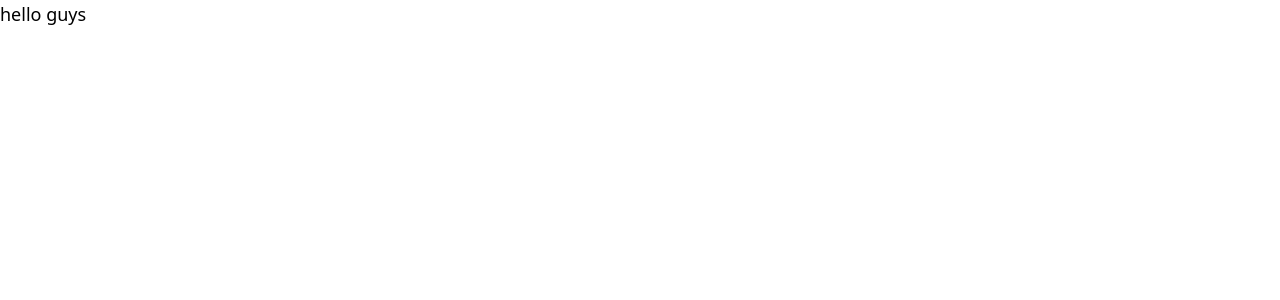
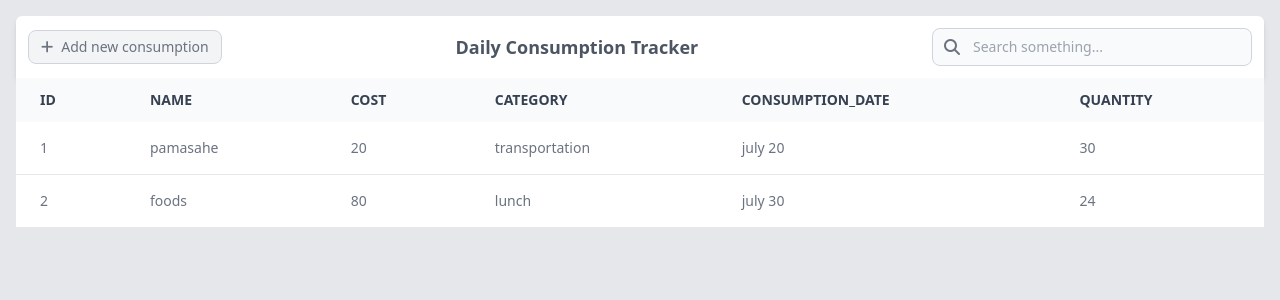
Before and after one commit to Arandelle/inventory_system, a PHP site: page / in a window 1280 px wide. Before the commit the part shown is almost empty. Shown: the top 300 px of the page. Run offline with PHP 8.4, Linux system fonts and the light colour scheme; some libraries are stand-ins or nearby versions.

Commit message:
Created toolbar and table body

```diff
--- a/database.php
+++ b/database.php
@@ -2,7 +2,7 @@
     $serverName = "localhost";
     $username = "root";
     $password = "";
-    $dbname = "ITEC116_LAB";
+    $dbname = "cunsumption_tracker";
 
     $conn = new mysqli($serverName, $username, $password,  $dbname);
 
--- a/index.php
+++ b/index.php
@@ -4,9 +4,25 @@
     <meta charset="UTF-8">
     <meta name="viewport" content="width=device-width, initial-scale=1.0">
     <script src="https://cdn.tailwindcss.com"></script>
+    <link href="https://cdnjs.cloudflare.com/ajax/libs/font-awesome/6.5.1/css/all.min.css" rel="stylesheet">
     <title>Document</title>
 </head>
-<body>
-<p class="text-lg">hello guys</p>
+<body class="p-4 bg-gray-200">
+
+    <?php
+    include 'toolbar.php';
+    echo Toolbar();
+    ?>
+ <?php
+ include 'tableBody.php';
+ echo Table();
+ ?>
 </body>
+
+<script>
+    function AddNewConsumption() {
+        const button = document.getElementById("add");
+        button.innerHTML = "Clicked"
+    }
+</script>
 </html>
--- /dev/null
+++ b/tableBody.php
@@ -0,0 +1,49 @@
+<?php
+
+function Table()
+{
+  $headers = ['ID', "Name", "Cost", "Category", "Consumption_Date", "Quantity"];
+  $data = [
+    ["id" => 1, "name" => "pamasahe", "cost" => 20, "category" => "transportation", "date" => "july 20", "quan" => 30],
+    [
+      "id" => 2,
+      "name" => "foods",
+      "cost" => 80,
+      "category" => "lunch",
+      "date" => "july 30",
+      "quan" => 24
+    ]
+  ];
+  ob_start();
+  ?>
+
+      <div class="flex flex-col justify-center h-full">
+            <div class="overflow-auto w-full">
+              <table class="w-full text-sm text-left rtl:text-right text-gray-500 dark:text-gray-400">
+                <thead class="text-sm text-gray-700 uppercase bg-gray-50 dark:bg-gray-800 dark:bg-opacity-70 dark:text-gray-400">
+                  <tr>
+                  <?php foreach ($headers as $key => $value) {
+                    echo '<th  class="px-6 py-3"> ' . $value . '</th>';
+                  } ?>
+                  </tr>
+                </thead>
+                <tbody>
+                  <?php foreach ($data as $item) : ?>
+                    <tr class="border-b dark:border-gray-700 bg-white hover:bg-gray-100 dark:bg-gray-800 hover:dark:bg-gray-700">
+                    <td class="px-6 py-4 whitespace-nowrap"><?= $item["id"] ?></td>
+                    <td class="px-6 py-4 whitespace-nowrap"><?= $item["name"] ?></td>
+                    <td class="px-6 py-4 whitespace-nowrap"><?= $item["cost"] ?></td>
+                    <td class="px-6 py-4 whitespace-nowrap"><?= $item["category"] ?></td>
+                    <td class="px-6 py-4 whitespace-nowrap"><?= $item["date"] ?></td>
+                    <td class="px-6 py-4 whitespace-nowrap"><?= $item["quan"] ?></td>
+                    </tr>
+                  <?php endforeach; ?>
+                </tbody>
+              </table>
+            </div>
+          </div>
+
+              <?php return ob_get_clean();
+}
+
+?>
--- /dev/null
+++ b/toolbar.php
@@ -0,0 +1,30 @@
+<?php
+
+function Toolbar()
+{
+    ob_start();
+    ?>
+    <div class="flex flex-col sm:flex-row items-center justify-between gap-4 p-3 bg-white dark:bg-gray-800 rounded-t-md shadow-md">
+        <button class="inline-flex space-x-2 justify-center items-center text-nowrap text-gray-500 bg-gray-100 border border-gray-300 focus:outline-none hover:bg-gray-100 focus:ring-4 focus:ring-gray-100 font-medium rounded-lg text-sm px-3 py-1.5 dark:bg-gray-800 dark:text-gray-400 dark:border-gray-600 dark:hover:bg-gray-700 dark:hover:border-gray-600 dark:focus:ring-gray-700">
+        <i class="fa-solid fa-plus"></i>
+        <p> Add new consumption</p>
+        </button>
+        <p class="text-md lg:text-lg font-bold text-gray-600 dark:text-green-500 text-center w-full sm:w-auto">
+            Daily Consumption Tracker
+        </p>
+        <div class="relative w-full sm:w-auto">
+            <div class="absolute inset-y-0 left-0 flex items-center pl-3 pointer-events-none">
+              <i class="fa-solid fa-search text-gray-500"></i>
+            </div>
+            <input
+                type="text"
+                class="block w-full sm:w-80 p-2 pl-10 text-sm text-gray-900 border border-gray-300 rounded-lg bg-gray-50  focus:outline-none focus:border-2 focus:border-gray-200 dark:bg-gray-700 dark:border-gray-600 dark:placeholder-gray-400 dark:text-white"
+                placeholder="Search something..."
+            >
+        </div>
+    </div>
+    <?php
+    return ob_get_clean();
+}
+
+?>
```
